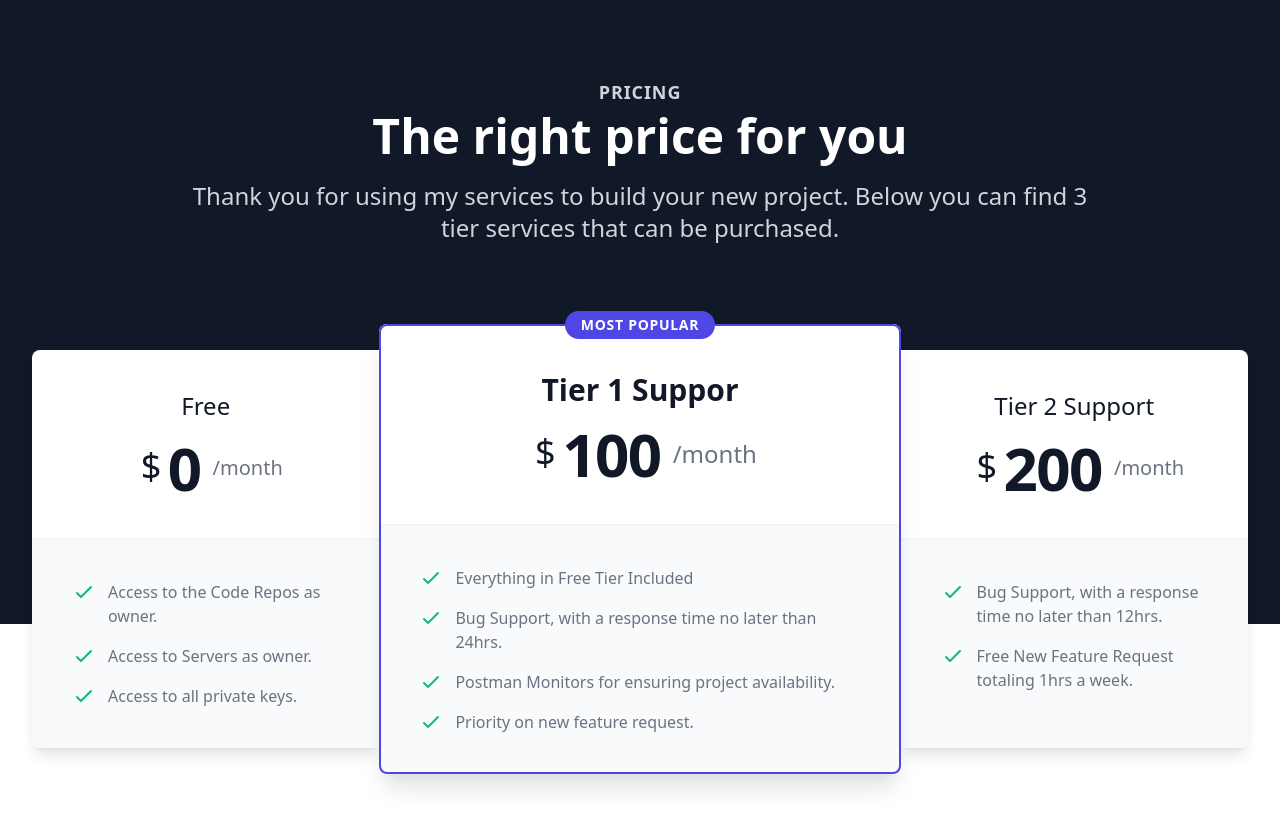
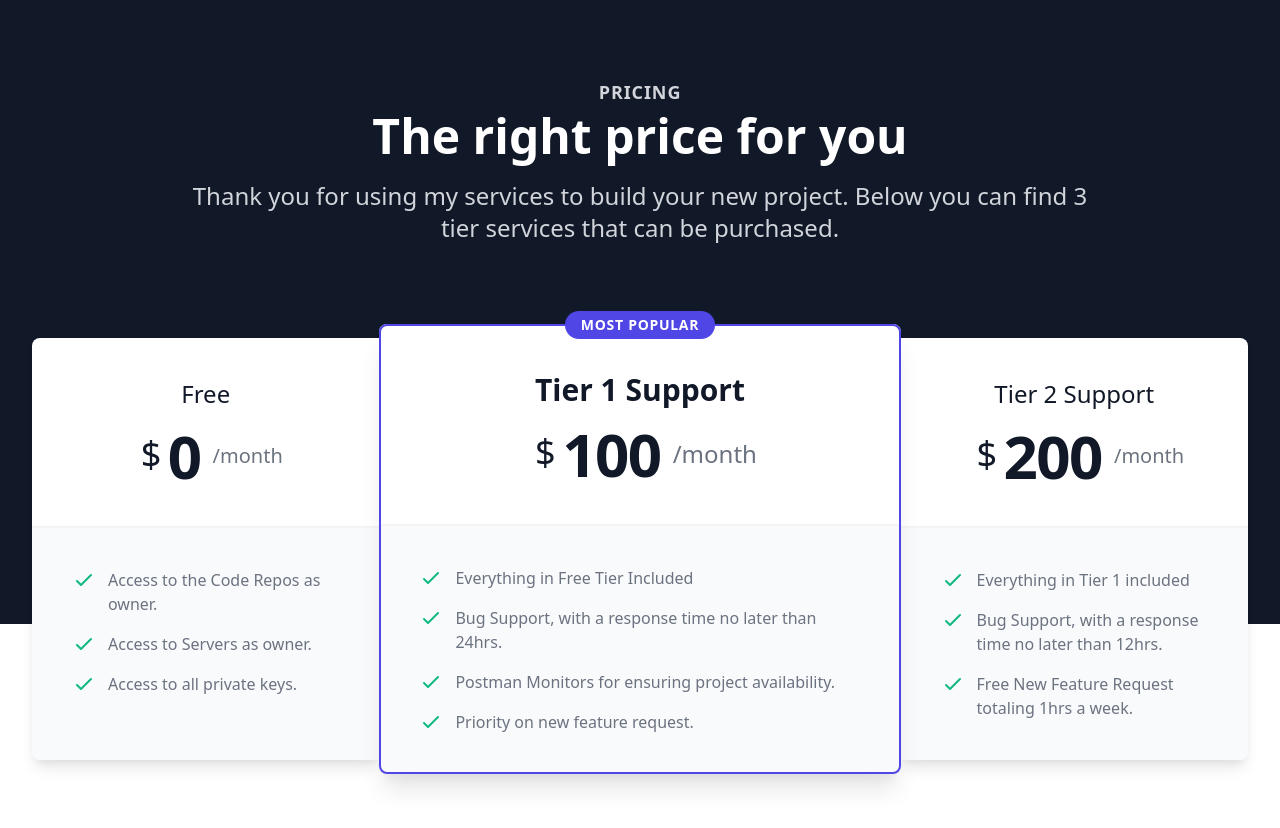
Before and after one commit to mromero1591/pricing, a plain HTML site: page index.html in a window 1280 px wide. Drawn offline with nearby package versions, Linux system fonts and the light colour scheme.

Commit message:
fixed typo

```diff
--- a/index.html
+++ b/index.html
@@ -109,7 +109,7 @@
                 <div class="bg-white rounded-t-lg px-6 pt-12 pb-10">
                   <div>
                     <h3 class="text-center text-3xl font-semibold text-gray-900 sm:-mx-6" id="tier-growth">
-                      Tier 1 Suppor
+                      Tier 1 Support
                     </h3>
                     <div class="mt-4 flex items-center justify-center">
                       <span class="px-3 flex items-start text-6xl tracking-tight text-gray-900 sm:text-6xl">
@@ -213,6 +213,17 @@
                           </svg>
                         </div>
                         <p class="ml-3 text-base font-medium text-gray-500">
+                            Everything in Tier 1 included
+                        </p>
+                      </li>
+                      <li class="flex items-start">
+                        <div class="flex-shrink-0">
+                          <!-- Heroicon name: outline/check -->
+                          <svg class="flex-shrink-0 h-6 w-6 text-green-500" xmlns="http://www.w3.org/2000/svg" fill="none" viewBox="0 0 24 24" stroke="currentColor" aria-hidden="true">
+                            <path stroke-linecap="round" stroke-linejoin="round" stroke-width="2" d="M5 13l4 4L19 7" />
+                          </svg>
+                        </div>
+                        <p class="ml-3 text-base font-medium text-gray-500">
                             Bug Support, with a response time no later than 12hrs.
                         </p>
                       </li>
```
